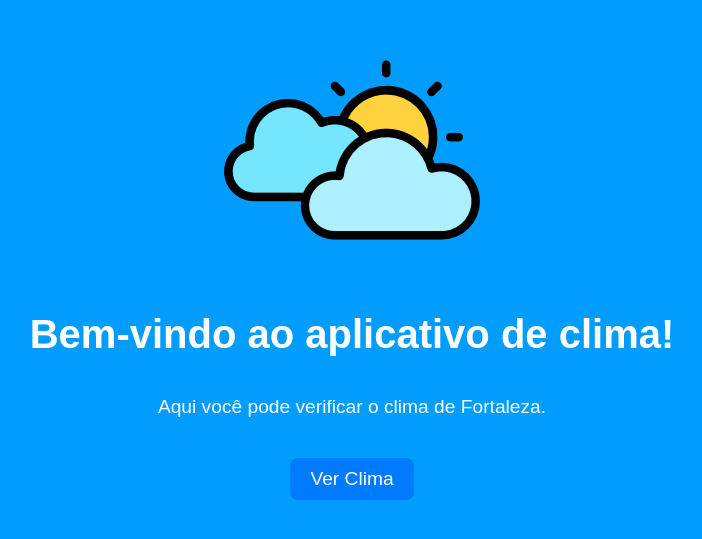
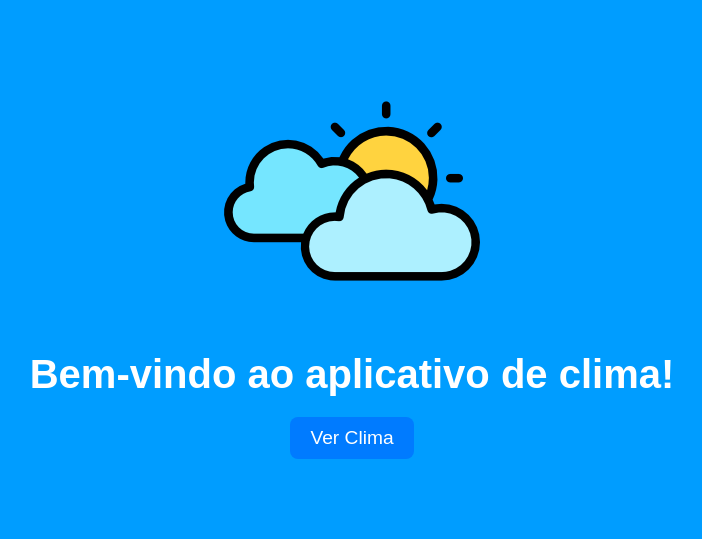
Before and after one commit to RockNicolas/Clima-Fortaleza, a React (Vite) app: page / in a window 1280 px wide. Shown: the part 139-678 px from the top of the page, without its empty margins (288-990 px from the left). Built offline with nearby package versions, Linux system fonts and the light colour scheme; no server answers.

Commit message:
Update Home.tsx

```diff
--- a/src/Pages/Home.tsx
+++ b/src/Pages/Home.tsx
@@ -37,7 +37,6 @@ const Home: React.FC = () => {
       <div className="clouds"></div>
       <img src={getImageForWeather()} alt="img" />
       <h2 className="title">Bem-vindo ao aplicativo de clima!</h2>
-      <p className="description">Aqui você pode verificar o clima de Fortaleza.</p>
       {loading ? (
         <p>Carregando...</p>
       ) : (
```
